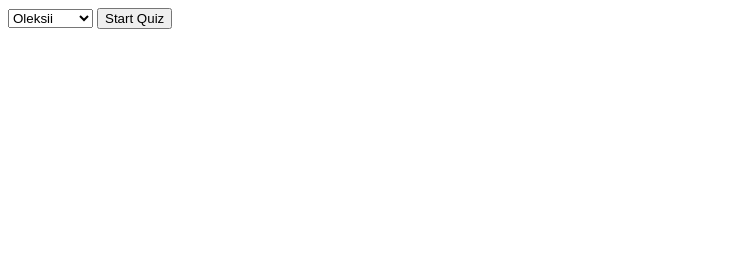
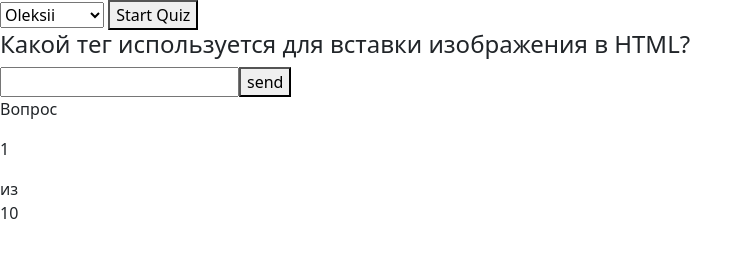
Before and after one commit to OleksiiMasloDP/questions_js15, a website: page index.html in a window 1280 px wide. Both pictures are taken after a click on the button "Start Quiz". Shown: the whole page, without its empty margins (0-753 px from the left). Drawn offline with nearby package versions, Linux system fonts and the light colour scheme.

Commit message:
added feature: show questions

```diff
--- a/index.html
+++ b/index.html
@@ -3,12 +3,25 @@
   <head>
     <meta charset="UTF-8" />
     <meta name="viewport" content="width=device-width, initial-scale=1.0" />
+    <link
+      href="https://cdn.jsdelivr.net/npm/bootstrap@5.3.8/dist/css/bootstrap.min.css"
+      rel="stylesheet"
+      integrity="sha384-sRIl4kxILFvY47J16cr9ZwB07vP4J8+LH7qKQnuqkuIAvNWLzeN8tE5YBujZqJLB"
+      crossorigin="anonymous"
+    />
+
     <title>Document</title>
   </head>
   <body>
     <select id="selectQuestions"></select>
     <button id="startBtn" onclick="startQuiz()">Start Quiz</button>
 
+    <div id="quizDiv" class="d-none">
+    <h4 id="questionText"></h4>
+    <input id="ansInput"><button id="sendBtn" onclick="showQuestions()">send</button></input>
+    <p id="questionCount">Вопрос <p id="qCurr"></p> из <p id="qTotal"></p></p>
+    </div>
+
     <script src="index.js"></script>
   </body>
 </html>
--- a/index.js
+++ b/index.js
@@ -1,11 +1,20 @@
 const selectQuestions = document.getElementById("selectQuestions");
-//const ansInput = document.getElementById("inputAns");
+const ansInput = document.getElementById("ansInput");
+const sendbtn = document.getElementById("sendBtn");
+const questionText = document.getElementById("questionText");
+const count = document.getElementById("questionCount");
+const quizdiv = document.getElementById("quizDiv");
+const totalNum = document.getElementById("qTotal");
+const currentNum = document.getElementById("qCurr");
+
+let questions = [];
 let questionObj = {};
+let summ = 0;
+let current = 0;
 
 async function init() {
   const questionShi = await fetch("questions.json");
   questionObj = await questionShi.json();
-  console.log(questionObj);
 
   chooseQuestions();
 }
@@ -21,8 +30,21 @@ function chooseQuestions() {
 
 function startQuiz() {
   const choosenPerson = selectQuestions.value;
-  console.log(questionObj[choosenPerson]);
+  questions = questionObj[choosenPerson];
+  console.log(questions);
+  current = 0;
+
+  quizdiv.classList.remove("d-none");
+  showQuestions();
+}
+
+function showQuestions() {
+  const q = questions[current];
+  questionText.textContent = q.question;
+  current++;
+  ansInput.value = "";
+  totalNum.textContent = questions.length;
+  currentNum.textContent = current;
 }
 
 init();
-value;
```
